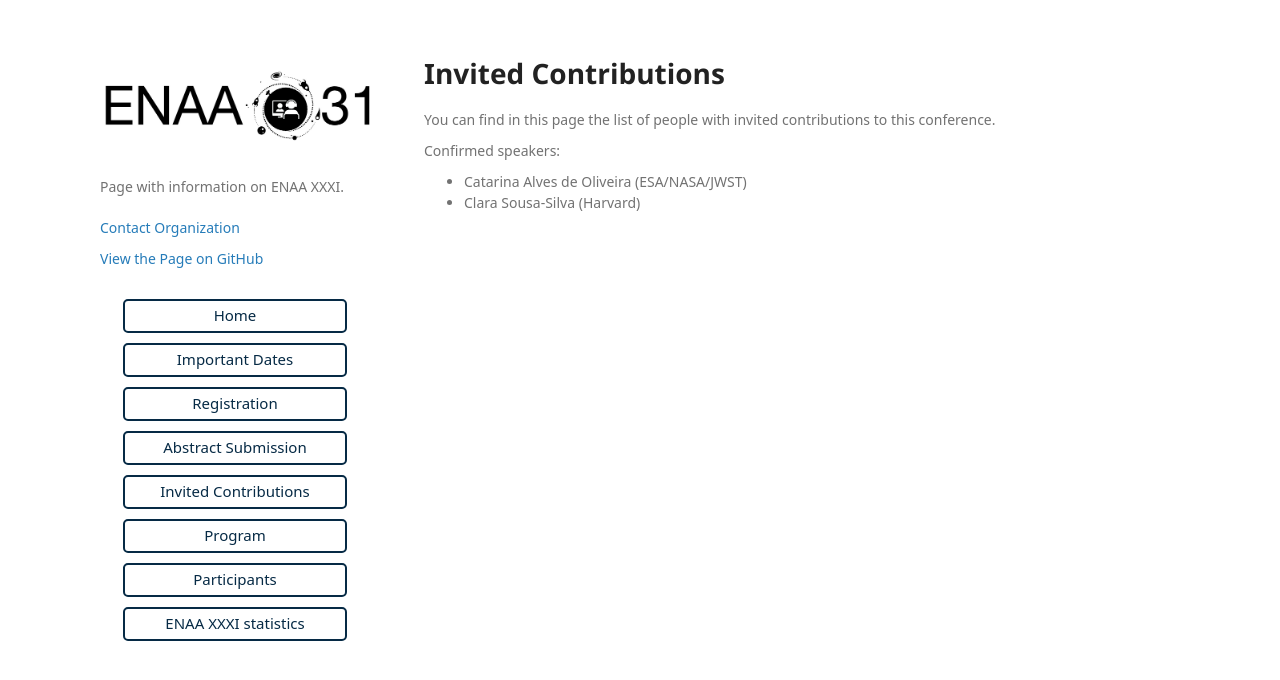
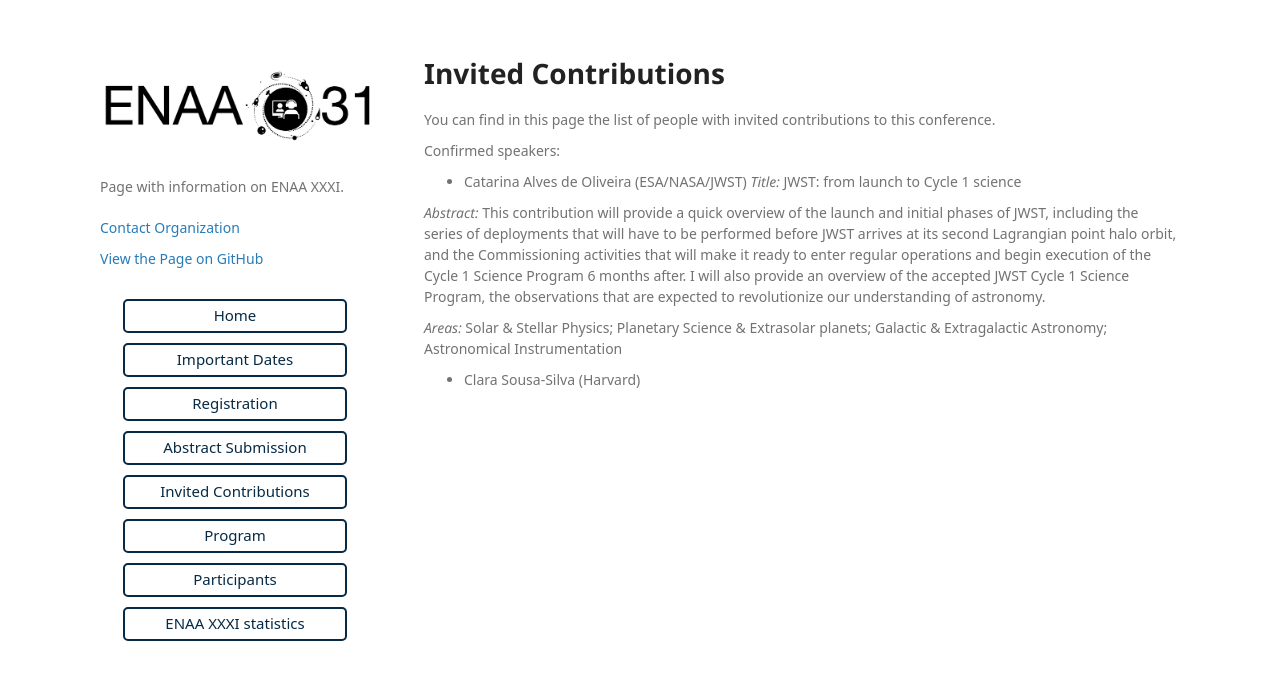
Before and after one commit to ENAAXXXI/ENAAXXXI.github.io, a Jekyll site: the page built from invited.md, in a window 1280 px wide. Shown: the top 680 px of the page. Built offline with Jekyll 4.4.1, drawn with Linux system fonts in a browser that asks for light colours; some web fonts are replaced; our own code applies the rules of GitHub Pages for plain Markdown files.

Commit message:
update invited

```diff
--- a/invited.md
+++ b/invited.md
@@ -4,4 +4,10 @@ You can find in this page the list of people with invited contributions to this
 
 Confirmed speakers:
 - Catarina Alves de Oliveira (ESA/NASA/JWST)
+*Title:* JWST: from launch to Cycle 1 science
+
+*Abstract:* This contribution will provide a quick overview of the launch and initial phases of JWST, including the series of deployments that will have to be performed before JWST arrives at its second Lagrangian point halo orbit, and the Commissioning activities that will make it ready to enter regular operations and begin execution of the Cycle 1 Science Program 6 months after. I will also provide an overview of the accepted JWST Cycle 1 Science Program, the observations that are expected to revolutionize our understanding of astronomy.
+
+*Areas:* Solar & Stellar Physics; Planetary Science & Extrasolar planets; Galactic & Extragalactic Astronomy; Astronomical Instrumentation
+
 - Clara Sousa-Silva (Harvard)
```
